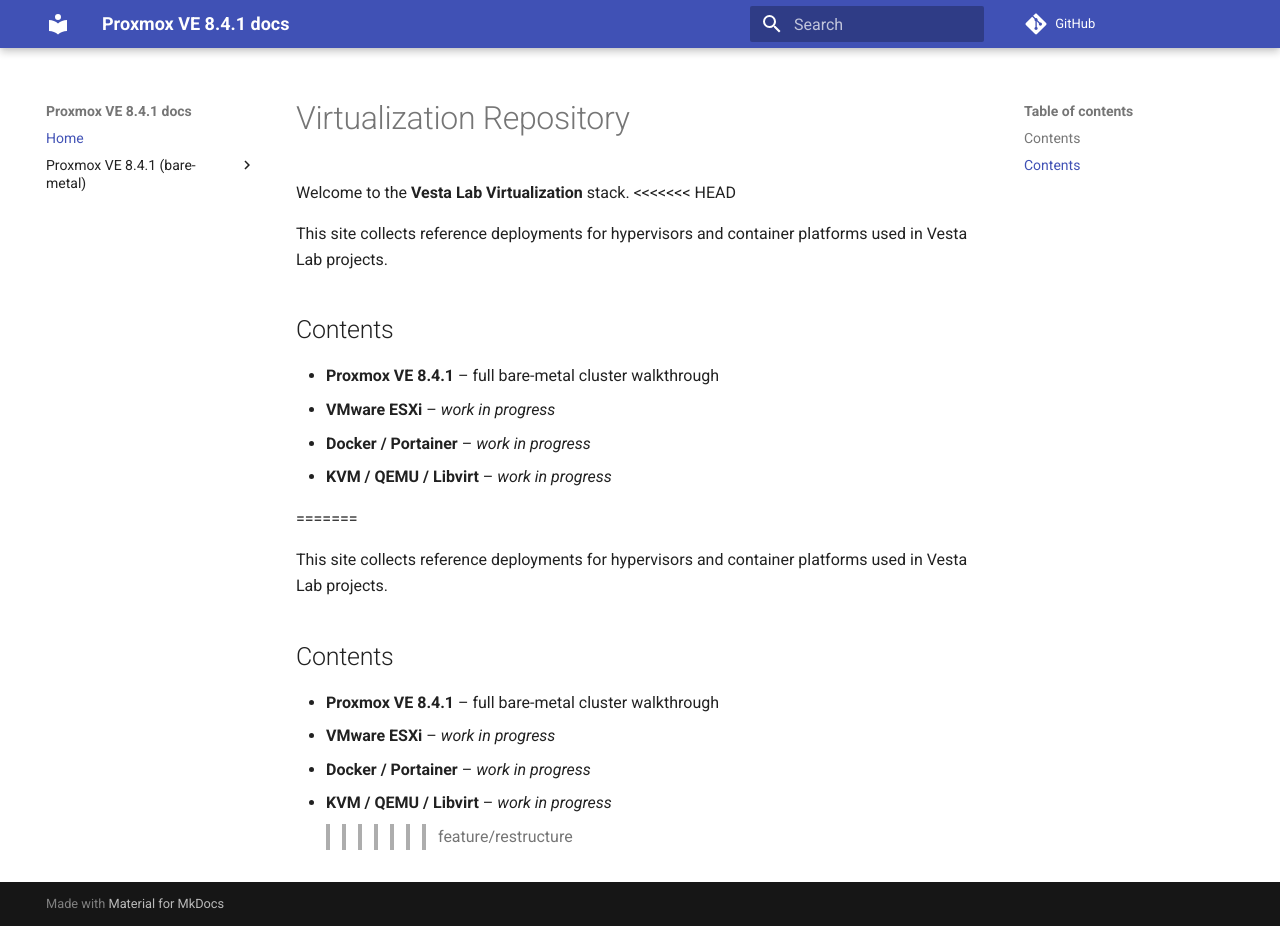
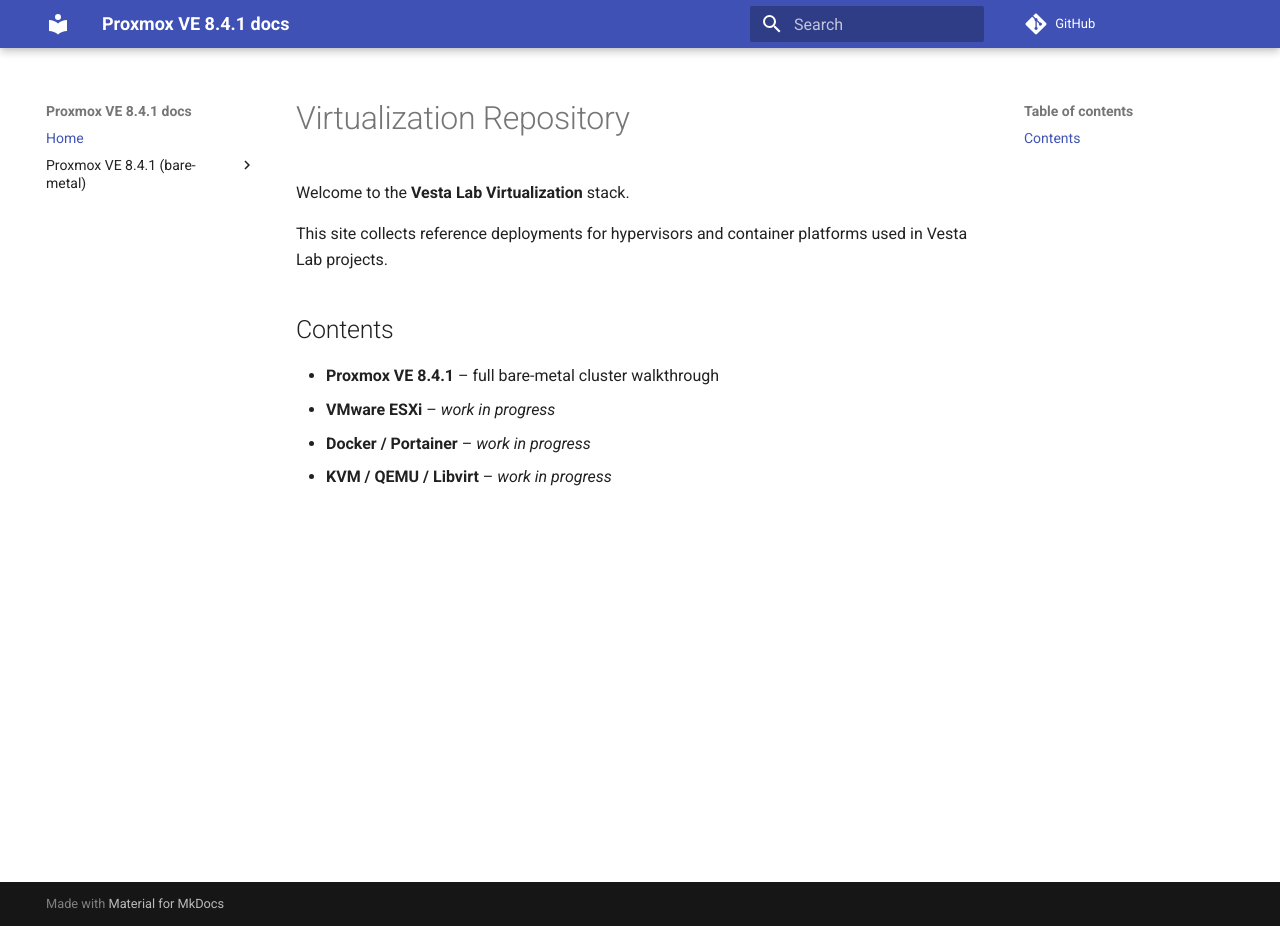
Before and after one commit to iFezGez/virtualization, an MkDocs documentation site: the page built from docs/index.md, in a window 1280 px wide and 926 px high. Built offline with MkDocs 1.6.1 and Material for MkDocs 9.7.7, drawn with Linux system fonts in a browser that asks for light colours; comment, search, counter and statistics services are not loaded.

Commit message:
fix: remove merge markers in index.md

```diff
--- a/docs/index.md
+++ b/docs/index.md
@@ -1,7 +1,7 @@
 # Virtualization Repository
 
 Welcome to the **Vesta Lab Virtualization** stack.
-<<<<<<< HEAD
+
 
 This site collects reference deployments for hypervisors and container platforms used in Vesta Lab projects.
 
@@ -11,15 +11,3 @@
 - **VMware ESXi** – *work in progress*
 - **Docker / Portainer** – *work in progress*
 - **KVM / QEMU / Libvirt** – *work in progress*
-
-=======
-
-This site collects reference deployments for hypervisors and container platforms used in Vesta Lab projects.
-
-## Contents
-
-- **Proxmox VE 8.4.1** – full bare-metal cluster walkthrough
-- **VMware ESXi** – *work in progress*
-- **Docker / Portainer** – *work in progress*
-- **KVM / QEMU / Libvirt** – *work in progress*
->>>>>>> feature/restructure
```
